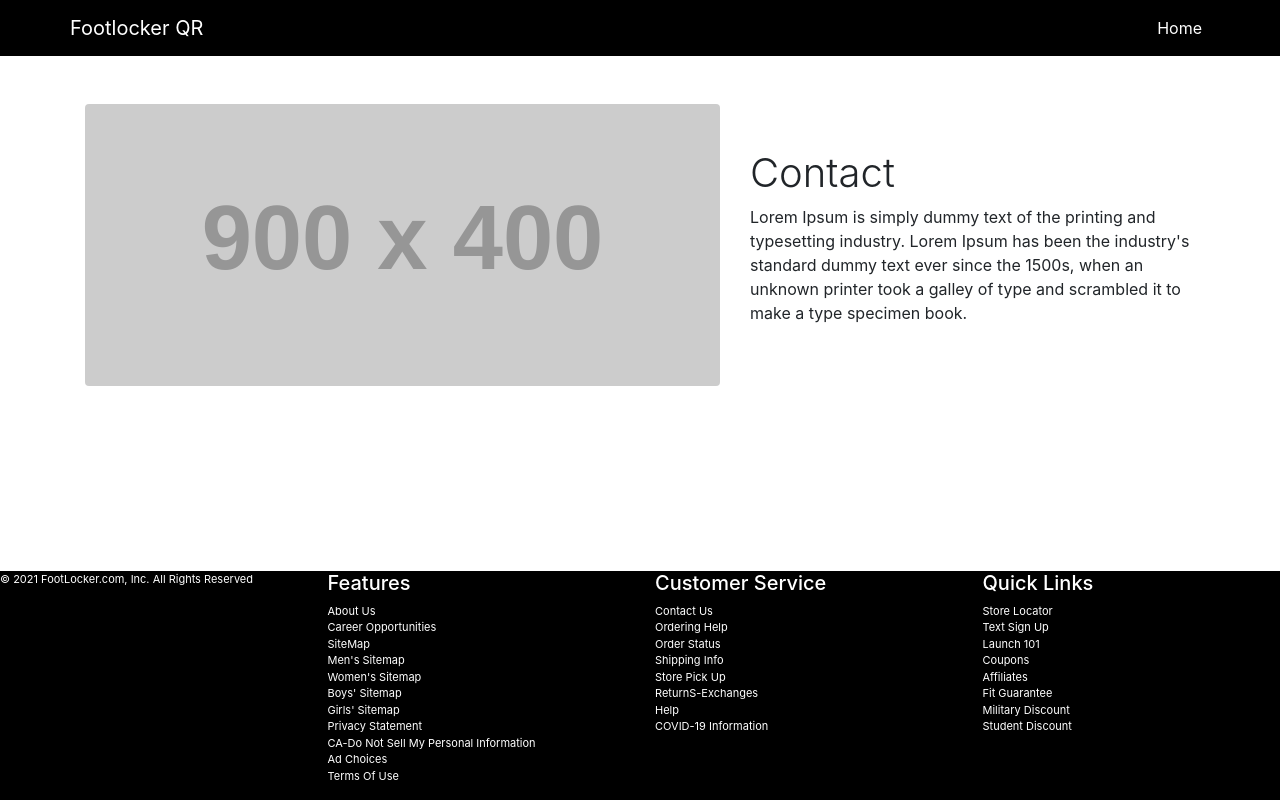
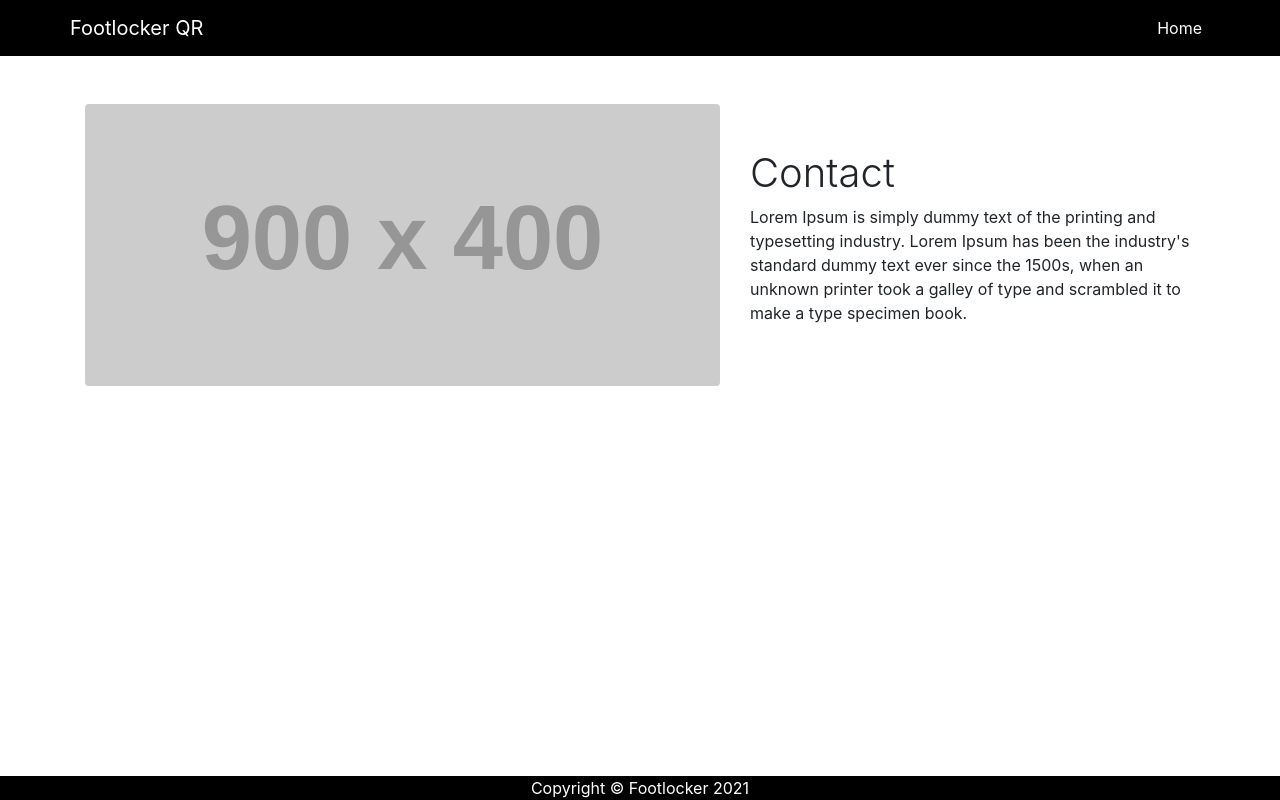
Before and after one commit to andresbotia/footlocker-project, a React (Create React App) app: page /contact in a window 1280 px wide. Built offline with nearby package versions, Linux system fonts and the light colour scheme.

Commit message:
hiding footer temporarily

```diff
--- a/src/components/Footer.jsx
+++ b/src/components/Footer.jsx
@@ -2,82 +2,83 @@ import React from "react";
 
 function Footer() {
   return (
-    // <div className="footer">
-    //   <footer class="py-5 bg-dark fixed-bottom">
-    //     <div class="container">
-    //       <p class="m-0 text-center text-white">
-    //         Copyright &copy; Footlocker 2021
-    //       </p>
-    //     </div>
-    //   </footer>
-    // </div>
+    <div className="footer">
+      <footer style={{backgroundColor: "Black"}} class="fixed-bottom">
+        <div class="container">
+          <p class="m-0 text-center text-white">
+            Copyright &copy; Footlocker 2021
+          </p>
+        </div>
+      </footer>
+    </div>
+  );
 
-<footer style={{backgroundColor: "Black",overflow: "hidden",position: "fixed",bottom: "0",width: "100%",marginTop: "-50px"}}>
-  <div class="row">
-    <div class="col-12 col-md">
-    <p style={{color: "white",fontSize: "11px"}} align="bottom" color="#FFFFFF">© 2021 FootLocker.com, Inc. All Rights Reserved </p>
-      {/* <p style={{color: "white"}} >logo goes here</p> */}
-      {/* <img src=""></img> */}
-      {/* <small class="d-block mb-3 text-muted">&copy; 2017–2021</small> */}
-    </div>
-    <div class="col-6 col-md">
-      <h5 style={{color: "white"}}>Features</h5>
-      <ul style={{fontSize: "11px"}}class="list-unstyled text-small">
-        <li><a style={{color: "white"}} class="link-secondary" href="https://www.footlocker-inc.com/">About Us</a></li>
-        <li><a style={{color: "white"}} class="link-secondary" href="https://careers.footlocker.com/">Career Opportunities</a></li>
-        <li><a style={{color: "white"}} class="link-secondary" href="https://www.footlocker.com/sitemap.html">SiteMap</a></li>
-        <li><a style={{color: "white"}} class="link-secondary" href="https://www.footlocker.com/sitemap/mens.html">Men's Sitemap</a></li>
-        <li><a style={{color: "white"}} class="link-secondary" href="https://www.footlocker.com/sitemap/womens.html">Women's Sitemap</a></li>
-        <li><a style={{color: "white"}} class="link-secondary" href="https://www.footlocker.com/sitemap/boys.html">Boys' Sitemap</a></li>
-        <li><a style={{color: "white"}} class="link-secondary" href="https://www.footlocker.com/sitemap/girls.html">Girls' Sitemap</a></li>
-        <li><a style={{color: "white"}} class="link-secondary" href="https://help.footlocker.com/hc/en-us/articles/360034125214">Privacy Statement</a></li>
-        <li><a style={{color: "white"}} class="link-secondary" href="https://privacy.footlocker-inc.com/consumer/donotsell">CA-Do Not Sell My Personal Information</a></li>
-        <li><a style={{color: "white"}} class="link-secondary" href="https://optout.aboutads.info/?c=2&lang=EN">Ad Choices</a></li>
-        <li><a style={{color: "white"}} class="link-secondary" href="https://help.footlocker.com/hc/en-us/articles/360034292814">Terms Of Use</a></li>
-      </ul>
-    </div>
-    <div class="col-6 col-md">
-      <h5 style={{color: "white"}}>Customer Service</h5>
-      <ul style={{fontSize: "11px"}} class="list-unstyled text-small">
-        <li><a style={{color: "white"}} class="link-secondary" href="https://help.footlocker.com/hc/en-us/articles/360046621694-Contact-Us">Contact Us</a></li>
-        <li><a style={{color: "white"}} class="link-secondary" href="https://help.footlocker.com/hc/en-us/categories/360002182413">Ordering Help</a></li>
-        <li><a style={{color: "white"}} class="link-secondary" href="https://www.footlocker.com/order/search">Order Status</a></li>
-        <li><a style={{color: "white"}} class="link-secondary" href="https://help.footlocker.com/hc/en-us/categories/360002182413">Shipping Info</a></li>
-        <li><a style={{color: "white"}} class="link-secondary" href="https://www.footlocker.com/help/store-pickup">Store Pick Up</a></li>
-        <li><a style={{color: "white"}} class="link-secondary" href="https://help.footlocker.com/hc/en-us/categories/360002167714">ReturnS-Exchanges</a></li>
-        <li><a style={{color: "white"}} class="link-secondary" href="https://help.footlocker.com/hc/en-us">Help</a></li>
-        <li><a style={{color: "white"}} class="link-secondary" href="https://www.footlocker.com/covid19.html">COVID-19 Information</a></li>
-      </ul>
-    </div>
-    <div class="col-6 col-md">
-      <h5 style={{color: "white"}}>Quick Links</h5>
-      <ul style={{fontSize: "11px"}} class="list-unstyled text-small">
-        <li><a style={{color: "white"}} class="link-secondary" href="https://stores.footlocker.com/search">Store Locator</a></li>
-        <li><a style={{color: "white"}} class="link-secondary" href="https://www.footlocker.com/text-sign-up">Text Sign Up</a></li>
-        <li><a style={{color: "white"}} class="link-secondary" href="https://www.footlocker.com/launch101">Launch 101</a></li>
-        <li><a style={{color: "white"}} class="link-secondary" href="https://www.footlocker.com/coupons">Coupons</a></li>
-        <li><a style={{color: "white"}} class="link-secondary" href="https://www.footlocker.com/affiliates.html">Affiliates</a></li>
-        <li><a style={{color: "white"}} class="link-secondary" href="https://www.footlocker.com/fit.html">Fit Guarantee</a></li>
-        <li><a style={{color: "white"}} class="link-secondary" href="https://help.footlocker.com/hc/en-us/categories/360002167454-Military-Discount">Military Discount</a></li>
-        <li><a style={{color: "white"}} class="link-secondary" href="https://www.footlocker.com/student-beans.html">Student Discount</a></li>
-      </ul>
-    </div>
-    {/* <div class="col-6 col-md">
-      <h5 style={{color: "white"}}>About</h5>
-      <ul class="list-unstyled text-small">
-        <li><i class="fab fa-facebook-f"></i></li>
-        <li><a style={{color: "white"}} class="link-secondary" href="#">Team</a></li>
-        <li><a style={{color: "white"}} class="link-secondary" href="#">Locations</a></li>
-        <li><a style={{color: "white"}} class="link-secondary" href="#">Privacy</a></li>
-        <li><a style={{color: "white"}} class="link-secondary" href="#">Terms</a></li>
-      </ul>
-    </div> */}
-  </div>
-  {/* <div>
-  <p style={{color: "white"}} align="right" color="#FFFFFF">© 2021 FootLocker.com, Inc. All Rights Reserved </p>
-  </div> */}
-</footer>
-  );
+// <footer style={{backgroundColor: "Black",overflow: "hidden",position: "absolute",bottom: "0",width: "100%",height: "fit-content"}}>
+//   <div class="row">
+//     <div class="col-12 col-md">
+//     <p style={{color: "white",fontSize: "11px"}} align="bottom" color="#FFFFFF">© 2021 FootLocker.com, Inc. All Rights Reserved </p>
+//       {/* <p style={{color: "white"}} >logo goes here</p> */}
+//       {/* <img src=""></img> */}
+//       {/* <small class="d-block mb-3 text-muted">&copy; 2017–2021</small> */}
+//     </div>
+//     <div class="col-6 col-md">
+//       <h5 style={{color: "white"}}>Features</h5>
+//       <ul style={{fontSize: "11px"}}class="list-unstyled text-small">
+//         <li><a style={{color: "white"}} class="link-secondary" href="https://www.footlocker-inc.com/">About Us</a></li>
+//         <li><a style={{color: "white"}} class="link-secondary" href="https://careers.footlocker.com/">Career Opportunities</a></li>
+//         <li><a style={{color: "white"}} class="link-secondary" href="https://www.footlocker.com/sitemap.html">SiteMap</a></li>
+//         <li><a style={{color: "white"}} class="link-secondary" href="https://www.footlocker.com/sitemap/mens.html">Men's Sitemap</a></li>
+//         <li><a style={{color: "white"}} class="link-secondary" href="https://www.footlocker.com/sitemap/womens.html">Women's Sitemap</a></li>
+//         <li><a style={{color: "white"}} class="link-secondary" href="https://www.footlocker.com/sitemap/boys.html">Boys' Sitemap</a></li>
+//         <li><a style={{color: "white"}} class="link-secondary" href="https://www.footlocker.com/sitemap/girls.html">Girls' Sitemap</a></li>
+//         <li><a style={{color: "white"}} class="link-secondary" href="https://help.footlocker.com/hc/en-us/articles/360034125214">Privacy Statement</a></li>
+//         <li><a style={{color: "white"}} class="link-secondary" href="https://privacy.footlocker-inc.com/consumer/donotsell">CA-Do Not Sell My Personal Information</a></li>
+//         <li><a style={{color: "white"}} class="link-secondary" href="https://optout.aboutads.info/?c=2&lang=EN">Ad Choices</a></li>
+//         <li><a style={{color: "white"}} class="link-secondary" href="https://help.footlocker.com/hc/en-us/articles/360034292814">Terms Of Use</a></li>
+//       </ul>
+//     </div>
+//     <div class="col-6 col-md">
+//       <h5 style={{color: "white"}}>Customer Service</h5>
+//       <ul style={{fontSize: "11px"}} class="list-unstyled text-small">
+//         <li><a style={{color: "white"}} class="link-secondary" href="https://help.footlocker.com/hc/en-us/articles/360046621694-Contact-Us">Contact Us</a></li>
+//         <li><a style={{color: "white"}} class="link-secondary" href="https://help.footlocker.com/hc/en-us/categories/360002182413">Ordering Help</a></li>
+//         <li><a style={{color: "white"}} class="link-secondary" href="https://www.footlocker.com/order/search">Order Status</a></li>
+//         <li><a style={{color: "white"}} class="link-secondary" href="https://help.footlocker.com/hc/en-us/categories/360002182413">Shipping Info</a></li>
+//         <li><a style={{color: "white"}} class="link-secondary" href="https://www.footlocker.com/help/store-pickup">Store Pick Up</a></li>
+//         <li><a style={{color: "white"}} class="link-secondary" href="https://help.footlocker.com/hc/en-us/categories/360002167714">ReturnS-Exchanges</a></li>
+//         <li><a style={{color: "white"}} class="link-secondary" href="https://help.footlocker.com/hc/en-us">Help</a></li>
+//         <li><a style={{color: "white"}} class="link-secondary" href="https://www.footlocker.com/covid19.html">COVID-19 Information</a></li>
+//       </ul>
+//     </div>
+//     <div class="col-6 col-md">
+//       <h5 style={{color: "white"}}>Quick Links</h5>
+//       <ul style={{fontSize: "11px"}} class="list-unstyled text-small">
+//         <li><a style={{color: "white"}} class="link-secondary" href="https://stores.footlocker.com/search">Store Locator</a></li>
+//         <li><a style={{color: "white"}} class="link-secondary" href="https://www.footlocker.com/text-sign-up">Text Sign Up</a></li>
+//         <li><a style={{color: "white"}} class="link-secondary" href="https://www.footlocker.com/launch101">Launch 101</a></li>
+//         <li><a style={{color: "white"}} class="link-secondary" href="https://www.footlocker.com/coupons">Coupons</a></li>
+//         <li><a style={{color: "white"}} class="link-secondary" href="https://www.footlocker.com/affiliates.html">Affiliates</a></li>
+//         <li><a style={{color: "white"}} class="link-secondary" href="https://www.footlocker.com/fit.html">Fit Guarantee</a></li>
+//         <li><a style={{color: "white"}} class="link-secondary" href="https://help.footlocker.com/hc/en-us/categories/360002167454-Military-Discount">Military Discount</a></li>
+//         <li><a style={{color: "white"}} class="link-secondary" href="https://www.footlocker.com/student-beans.html">Student Discount</a></li>
+//       </ul>
+//     </div>
+//     {/* <div class="col-6 col-md">
+//       <h5 style={{color: "white"}}>About</h5>
+//       <ul class="list-unstyled text-small">
+//         <li><i class="fab fa-facebook-f"></i></li>
+//         <li><a style={{color: "white"}} class="link-secondary" href="#">Team</a></li>
+//         <li><a style={{color: "white"}} class="link-secondary" href="#">Locations</a></li>
+//         <li><a style={{color: "white"}} class="link-secondary" href="#">Privacy</a></li>
+//         <li><a style={{color: "white"}} class="link-secondary" href="#">Terms</a></li>
+//       </ul>
+//     </div> */}
+//   </div>
+//   {/* <div>
+//   <p style={{color: "white"}} align="right" color="#FFFFFF">© 2021 FootLocker.com, Inc. All Rights Reserved </p>
+//   </div> */}
+// </footer>
+//   );
 }
 
 export default Footer;
```
